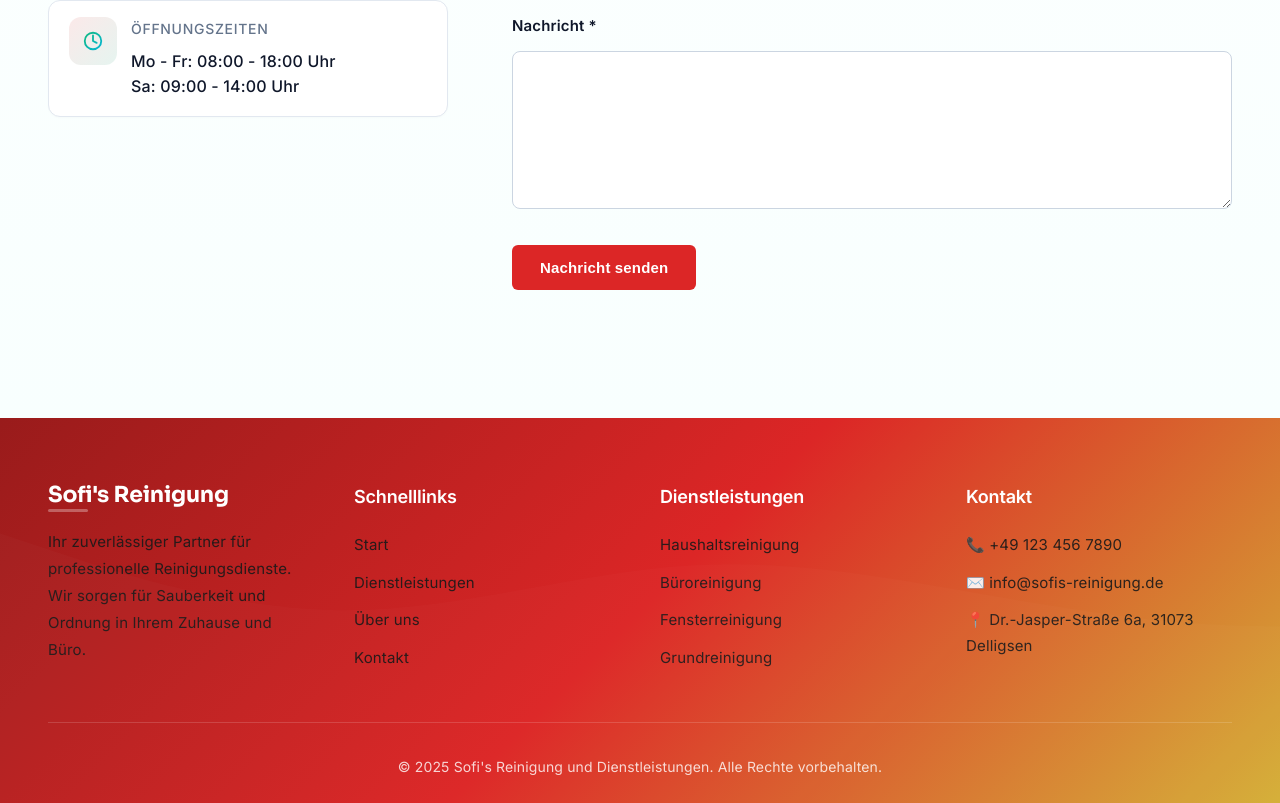
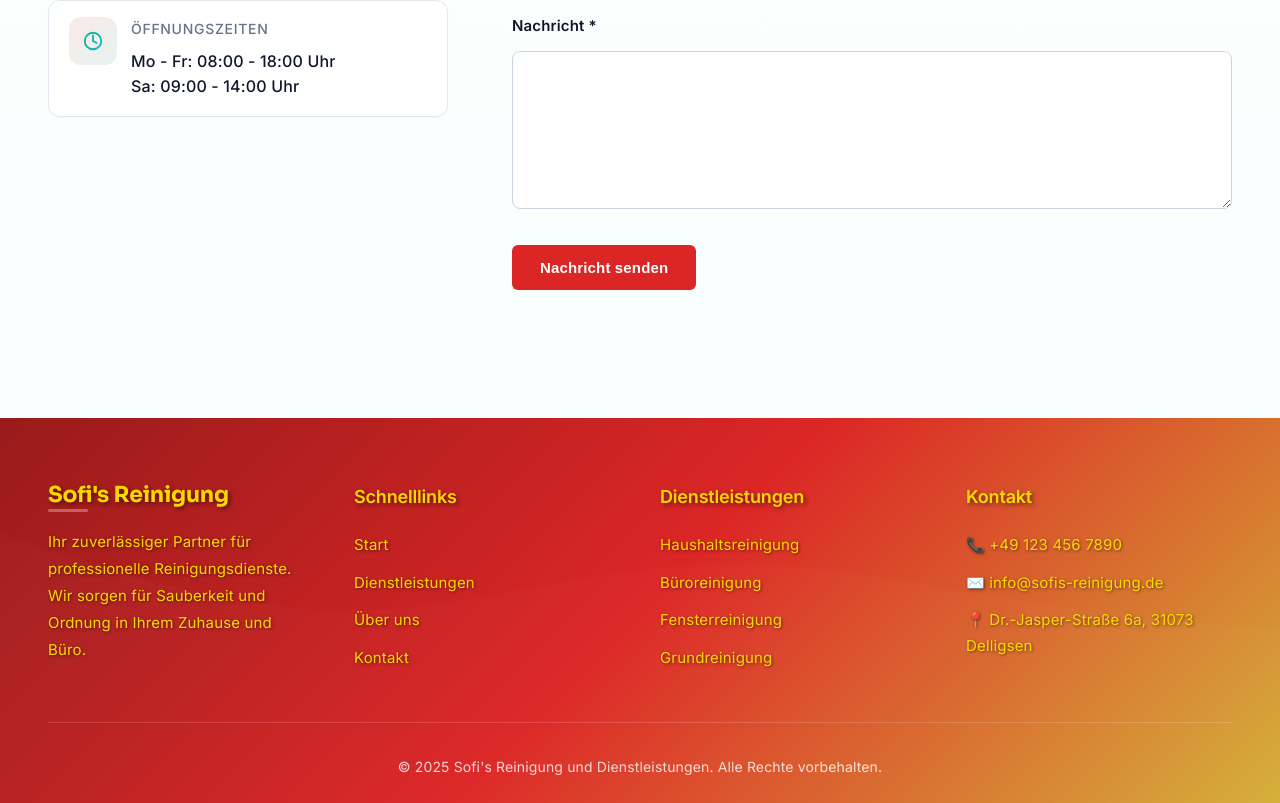
Before and after one commit to ecoezer/sofisreinigungunddienstleistun, a React (Vite) app: page / in a window 1280 px wide. Shown: the part 5560-6363 px from the top of the page. Built offline with nearby package versions, Linux system fonts and the light colour scheme.

Commit message:
Updated Footer.css

```diff
--- a/src/components/Footer.css
+++ b/src/components/Footer.css
@@ -30,11 +30,12 @@
 .footer-section h3 {
   font-size: 1.375rem;
   margin-bottom: 1.25rem;
-  color: white;
+  color: #FFD700;
   font-weight: 700;
   letter-spacing: -0.01em;
   position: relative;
   display: inline-block;
+  text-shadow: 2px 2px 4px rgba(0, 0, 0, 0.5);
 }
 
 .footer-section h3::after {
@@ -51,15 +52,17 @@
 .footer-section h4 {
   font-size: 1.125rem;
   margin-bottom: 1.25rem;
-  color: white;
+  color: #FFD700;
   font-weight: 600;
   letter-spacing: -0.01em;
+  text-shadow: 2px 2px 4px rgba(0, 0, 0, 0.5);
 }
 
 .footer-section p {
   line-height: 1.8;
-  color: rgba(26, 26, 26, 0.9);
+  color: #FFD700;
   font-size: 0.9375rem;
+  text-shadow: 1px 1px 3px rgba(0, 0, 0, 0.5);
 }
 
 .footer-section ul {
@@ -68,9 +71,10 @@
 
 .footer-section ul li {
   margin-bottom: 0.75rem;
-  color: rgba(26, 26, 26, 0.9);
+  color: #FFD700;
   font-size: 0.9375rem;
   transition: transform 0.2s ease;
+  text-shadow: 1px 1px 3px rgba(0, 0, 0, 0.5);
 }
 
 .footer-section ul li:hover {
@@ -78,10 +82,11 @@
 }
 
 .footer-section ul li a {
-  color: rgba(26, 26, 26, 0.9);
+  color: #FFD700;
   text-decoration: none;
   transition: all 0.2s ease;
   position: relative;
+  text-shadow: 1px 1px 3px rgba(0, 0, 0, 0.5);
 }
 
 .footer-section ul li a::after {
```
